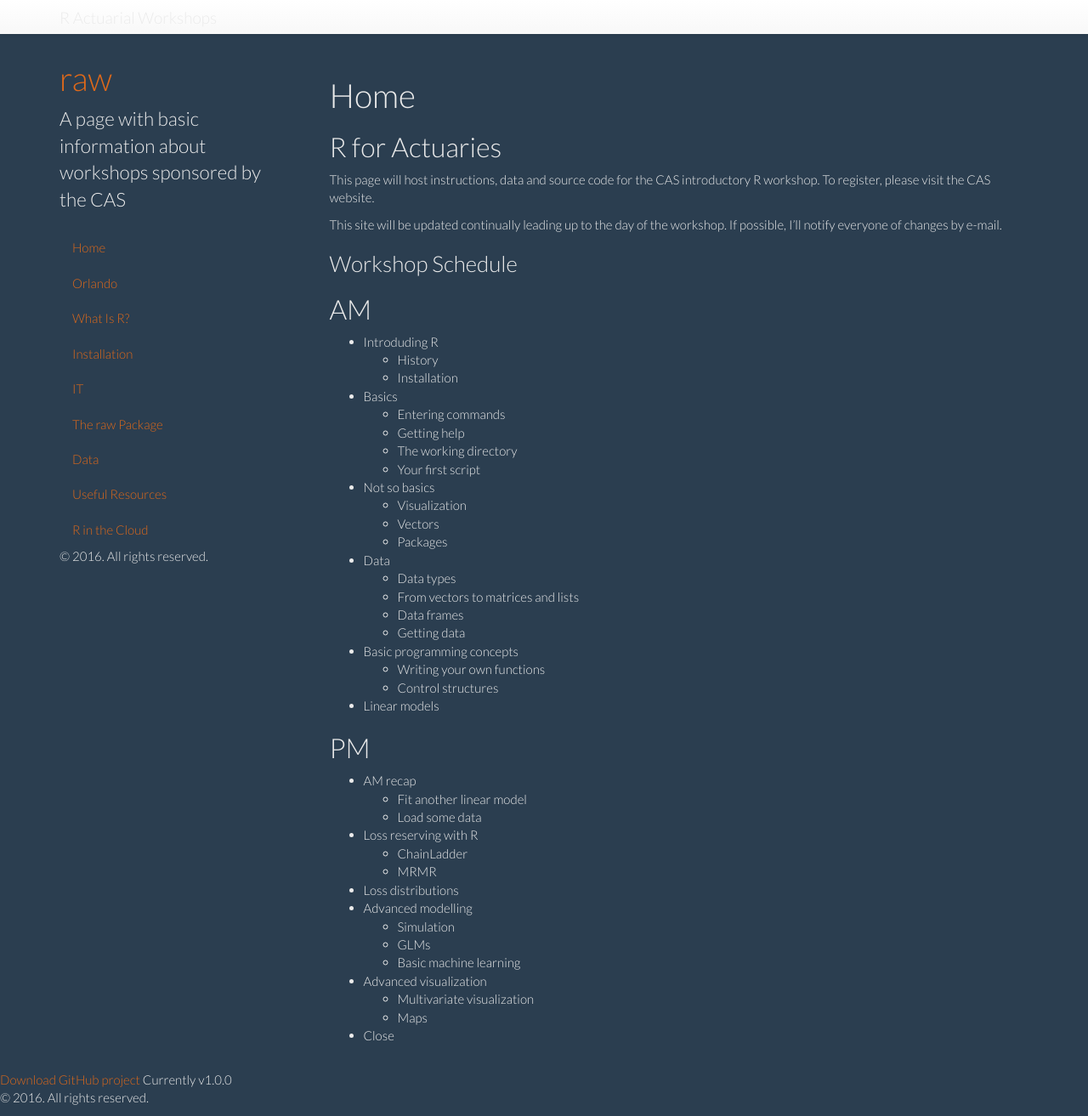
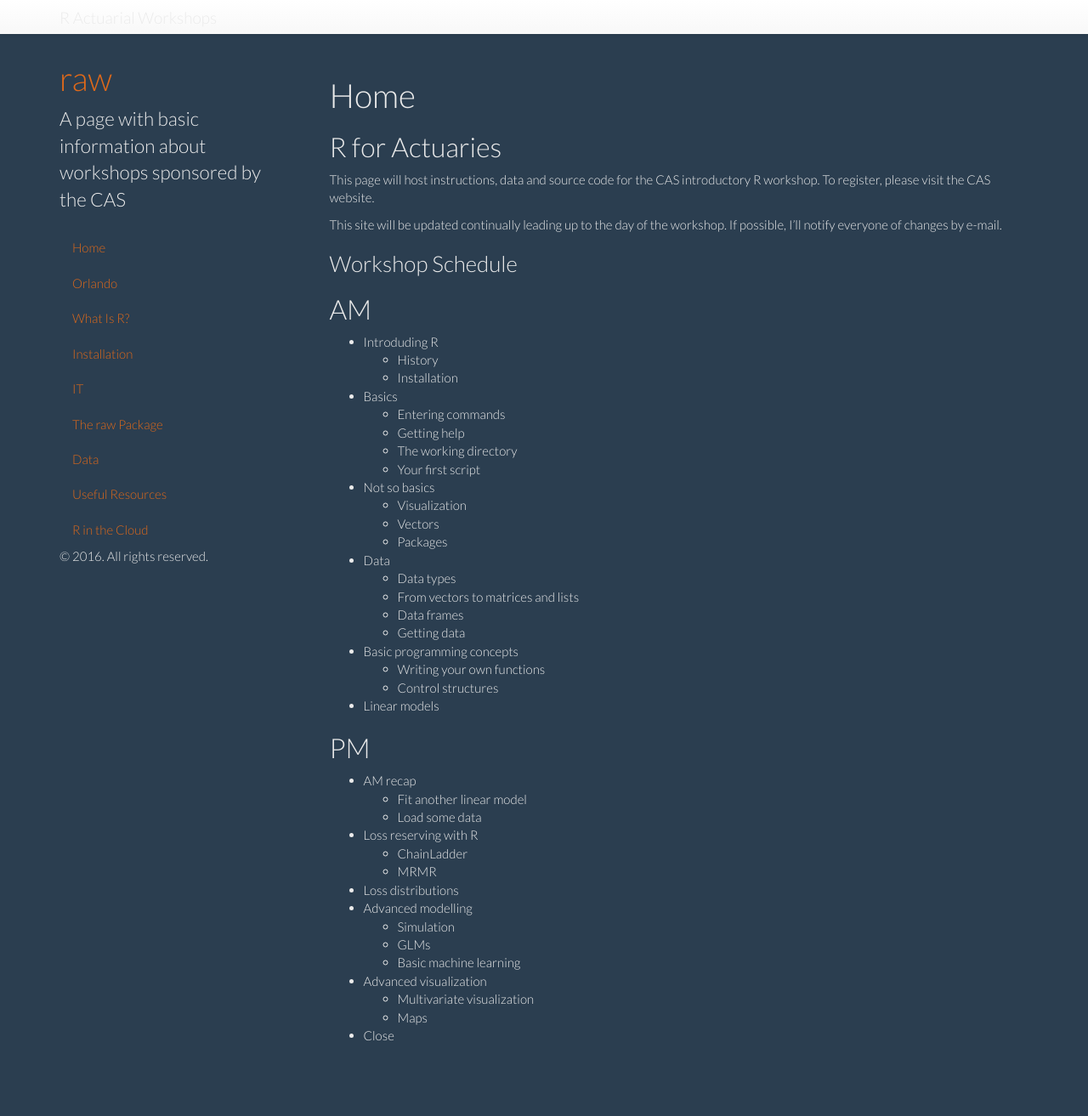
Before and after one commit to PirateGrunt/raw, a Jekyll site: the page built from index.md, in a window 1280 px wide and 1313 px high. Shown: the whole window at 85% size. Built offline with Jekyll 4.4.1, drawn with Linux system fonts in a browser that asks for light colours; nearby versions of some CDN libraries; library files that are not in the unit come from our copies.

Commit message:
Cleanup footer

```diff
--- a/_includes/footer.html
+++ b/_includes/footer.html
@@ -16,9 +16,4 @@
   <!-- RSS -->
   <link rel="alternate" type="application/rss+xml" title="RSS" href="/atom.xml">
 
-  <a class="sidebar-nav-item" href="{{ site.github.repo }}/archive/v{{ site.version }}.zip">Download</a>
-  <a class="sidebar-nav-item" href="{{ site.github.repo }}">GitHub project</a>
-  <span class="sidebar-nav-item">Currently v{{ site.version }}</span>
-
-  <p>&copy; {{ site.time | date: '%Y' }}. All rights reserved.</p>
 </footer>
--- a/_layouts/default.html
+++ b/_layouts/default.html
@@ -25,13 +25,13 @@
 
         <div class="row row-offcanvas row-offcanvas-left">
 
-          <div class="col-xs-6 col-sm-3 sidebar-offcanvas" id="sidebar" role="navigation">
+          <div class="col-xs-3 col-sm-3 sidebar-offcanvas" id="sidebar" role="navigation">
 
             {% include navbar.html %}
 
           </div>
 
-          <div class="col-xs-12 col-sm-9 main">
+          <div class="col-xs-9 col-sm-9 main">
 
             {{ content }}
 
```
Also changed, not shown: _includes/navbar.html (+7 -0 lines).
